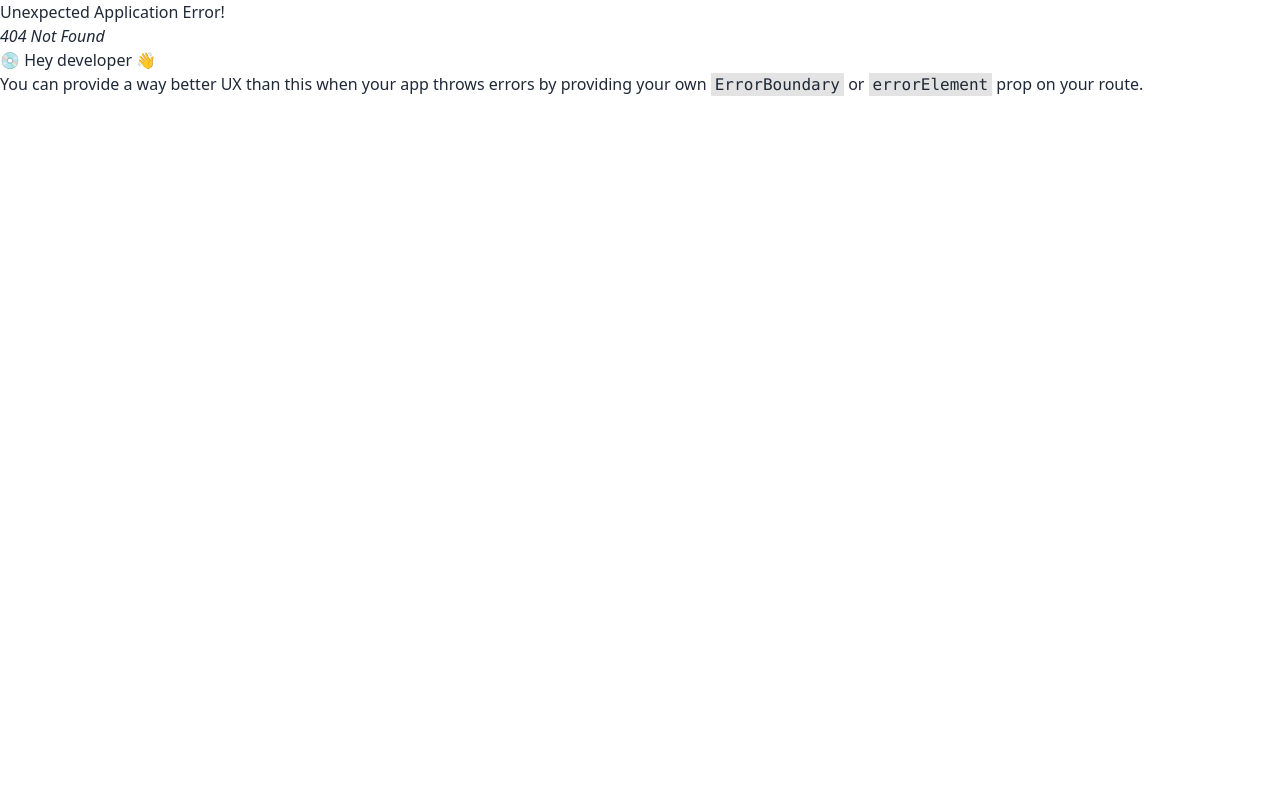
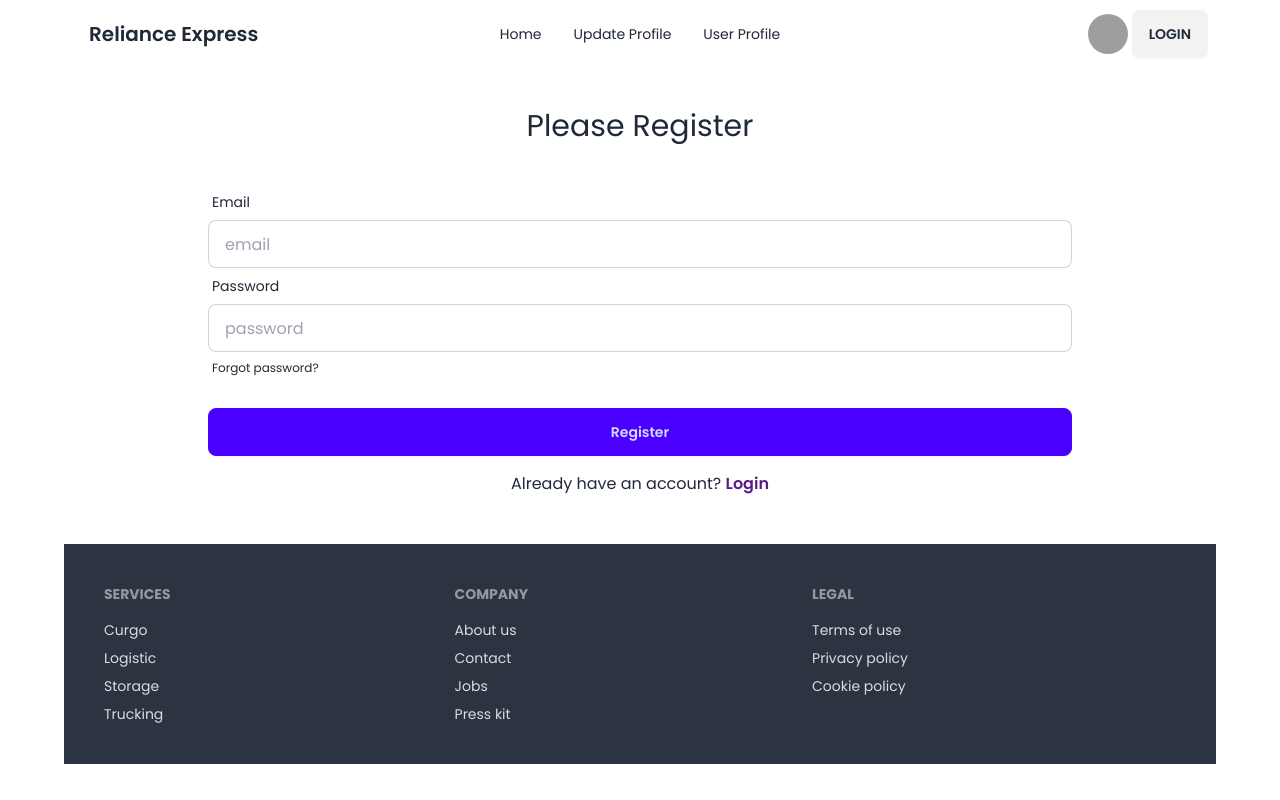
Before and after one commit to nahar-nur/reliance-express-auth, a React (Vite) app: page /register in a window 1280 px wide. Before the commit this address had no page. Built offline with nearby package versions, Linux system fonts and the light colour scheme; grey boxes are pictures that could not be loaded.

Commit message:
create register and login page with form data

```diff
--- /dev/null
+++ b/src/pages/Home/Login/Login.jsx
@@ -0,0 +1,43 @@
+import { Link } from "react-router-dom";
+
+
+const Login = () => {
+    const handleLogin = e=>{
+        e.preventDefault();
+        console.log(e.currentTarget);
+        const form = new FormData(e.currentTarget);
+        console.log(form.get('password'));
+
+    }
+    return (
+        <div className="mb-12">
+            <h3 className="text-3xl my-10 text-center">Please Login</h3>
+            <form onSubmit={handleLogin} className=" md:w-3/4 lg: w-1/2 mx-auto ">
+                <div className="form-control">
+                    <label className="label">
+                        <span className="label-text">Email</span>
+                    </label>
+                    <input type="email" name="email" placeholder="email" className="input input-bordered" required />
+                </div>
+                <div className="form-control">
+                    <label className="label">
+                        <span className="label-text">Password</span>
+                    </label>
+                    <input type="password" name ="password" placeholder="password" className="input input-bordered" required />
+                    <label className="label">
+                        <a href="#" className="label-text-alt link link-hover">Forgot password?</a>
+                    </label>
+                </div>
+                <div className="form-control mt-6">
+                    <button className="btn btn-primary">Login</button>
+                </div>
+            </form>
+            <p className="text-center mt-4"> Do not have an account? <Link to= '/register' className="text-purple-900  font-semibold ">Register</Link></p>
+        </div>
+
+
+
+    );
+};
+
+export default Login;
--- /dev/null
+++ b/src/pages/Home/Register/Register.jsx
@@ -0,0 +1,44 @@
+import { Link } from "react-router-dom";
+
+
+const Register = () => {
+    const handleRegister = e =>{
+        e.preventDefault();
+        console.log(e.currentTarget);
+        const form = new FormData(e.currentTarget);
+        console.log(form.get('email'));
+    }
+        return (
+
+                <div className="mb-12">
+                    <h3 className="text-3xl my-10 text-center">Please Register</h3>
+                    <form onSubmit={handleRegister} className=" md:w-3/4 lg: w-1/2 mx-auto ">
+                        <div className="form-control">
+                            <label className="label">
+                                <span className="label-text">Email</span>
+                            </label>
+                            <input type="email" name="email" placeholder="email" className="input
+input-bordered" required />
+                        </div>
+                        <div className="form-control">
+                            <label className="label">
+                                <span className="label-text">Password</span>
+                            </label>
+                            <input type="password" name="password" placeholder="password"
+                                className="input input-bordered" required />
+                            <label className="label">
+                                <a href="#" className="label-text-alt link link-hover">Forgot
+                                    password?</a>
+                            </label>
+                        </div>
+                        <div className="form-control mt-6">
+                            <button className="btn btn-primary">Register</button>
+                        </div>
+                    </form>
+                    <p className="text-center mt-4"> Already have an account? <Link to='/login' className="text-purple-900  font-semibold ">Login</Link></p>
+                </div>
+
+        );
+    }
+
+export default Register
--- a/src/pages/Home/shared/Navbar/Navbar.jsx
+++ b/src/pages/Home/shared/Navbar/Navbar.jsx
@@ -35,7 +35,7 @@ const Navbar = () => {
                         </div>
                         </div>
 
-                        <Link >
+                        <Link to='/login' >
                             <btn className="btn">LOGIN</btn>
                         </Link>
                     </div>
```
Also changed, not shown: src/routs/Routs.jsx (+10 -0 lines).
